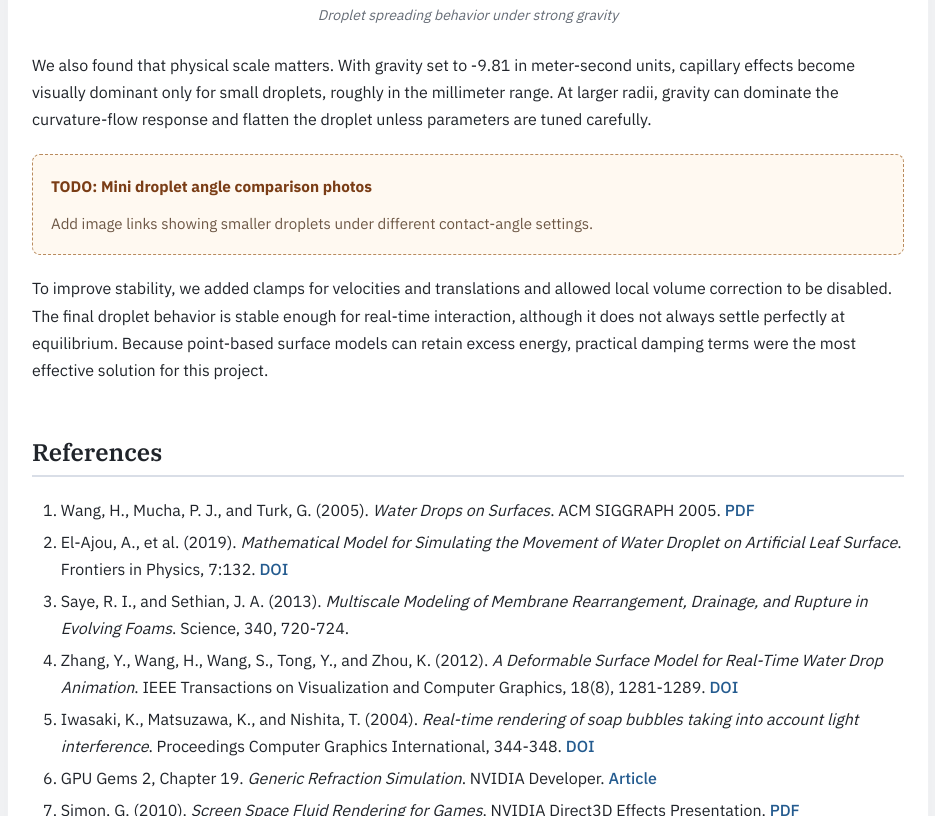
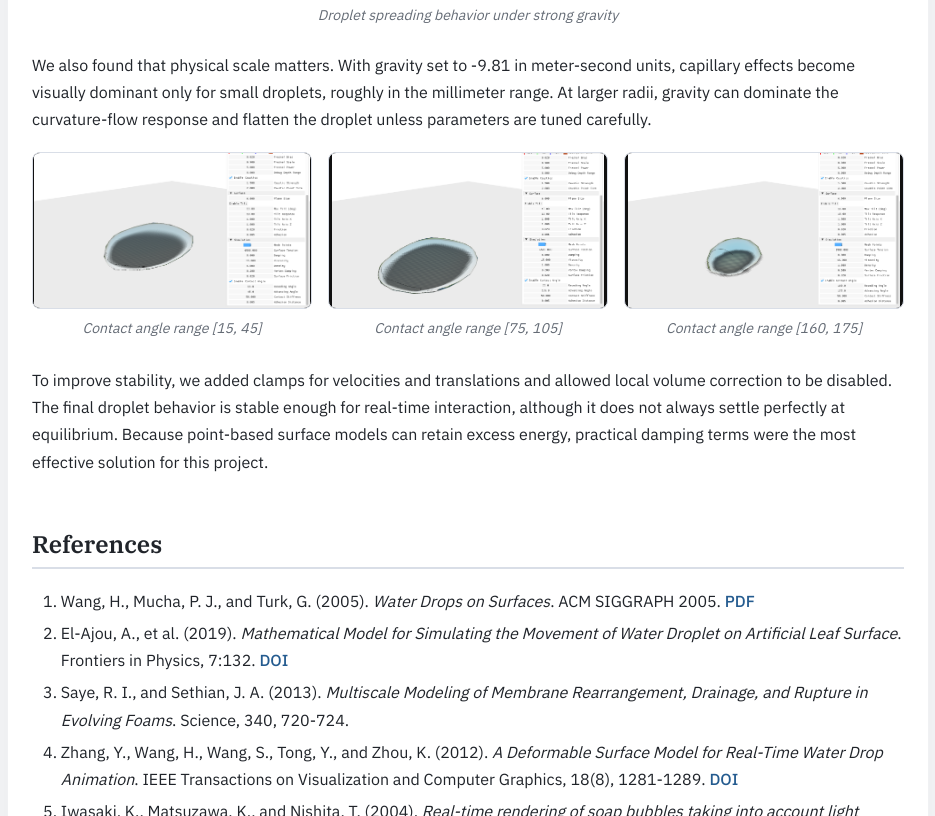
Before and after one commit to owenlambchops/CS184-final-project, a Jekyll site: the page built from final/index.md, in a window 1280 px wide and 900 px high, scrolled down 7751 px, cut to the strip 84-900 px from the top of the window. Shown: the whole strip, without its empty margins (172-1107 px from the left). Built offline with Jekyll 4.4.1, drawn with Linux system fonts in a browser that asks for light colours.

Commit message:
update index

```diff
--- a/final/index.md
+++ b/final/index.md
@@ -333,9 +333,19 @@ In our initial solver, we added a volume stiffness factor directly inside curvat
 
 We also found that physical scale matters. With gravity set to -9.81 in meter-second units, capillary effects become visually dominant only for small droplets, roughly in the millimeter range. At larger radii, gravity can dominate the curvature-flow response and flatten the droplet unless parameters are tuned carefully.
 
-<div class="media-placeholder">
-  <strong>TODO: Mini droplet angle comparison photos</strong>
-  <p>Add image links showing smaller droplets under different contact-angle settings.</p>
+<div class="image-row">
+  <figure>
+    <img src="./contact_angle/contact%20angle%20range%20%5B15,%2045%5D.png" alt="Droplet shape with contact angle range 15 to 45 degrees">
+    <figcaption>Contact angle range [15, 45]</figcaption>
+  </figure>
+  <figure>
+    <img src="./contact_angle/contact%20angle%20range%20%5B75,%20105%5D.png" alt="Droplet shape with contact angle range 75 to 105 degrees">
+    <figcaption>Contact angle range [75, 105]</figcaption>
+  </figure>
+  <figure>
+    <img src="./contact_angle/contact%20angle%20range%20%5B160,%20175%5D.png" alt="Droplet shape with contact angle range 160 to 175 degrees">
+    <figcaption>Contact angle range [160, 175]</figcaption>
+  </figure>
 </div>
 
 To improve stability, we added clamps for velocities and translations and allowed local volume correction to be disabled. The final droplet behavior is stable enough for real-time interaction, although it does not always settle perfectly at equilibrium. Because point-based surface models can retain excess energy, practical damping terms were the most effective solution for this project.
```
Also changed, not shown: final/contact_angle/contact angle range [15, 45].png (added), final/contact_angle/contact angle range [160, 175].png (added), final/contact_angle/contact angle range [75, 105].png (added).
